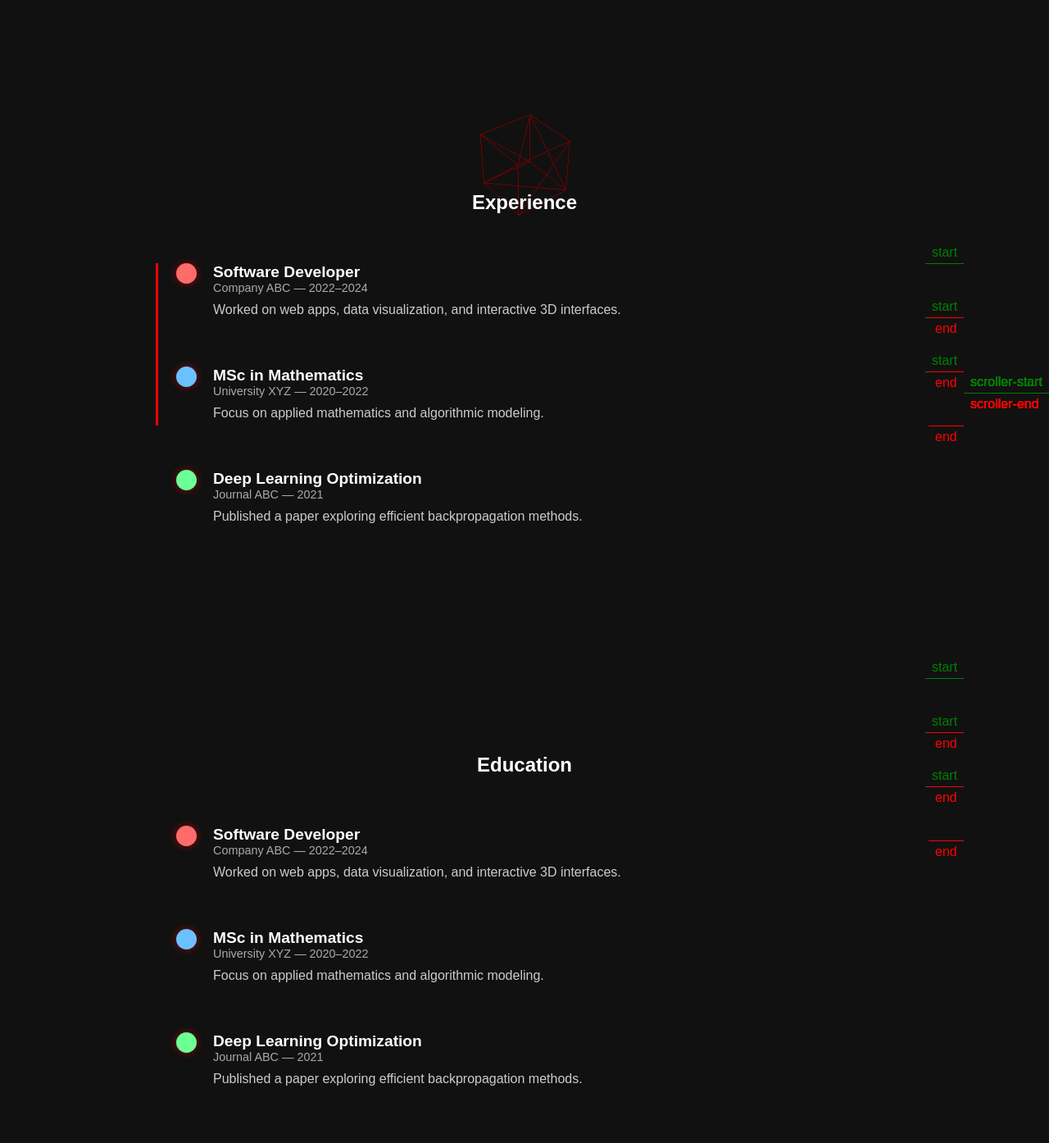
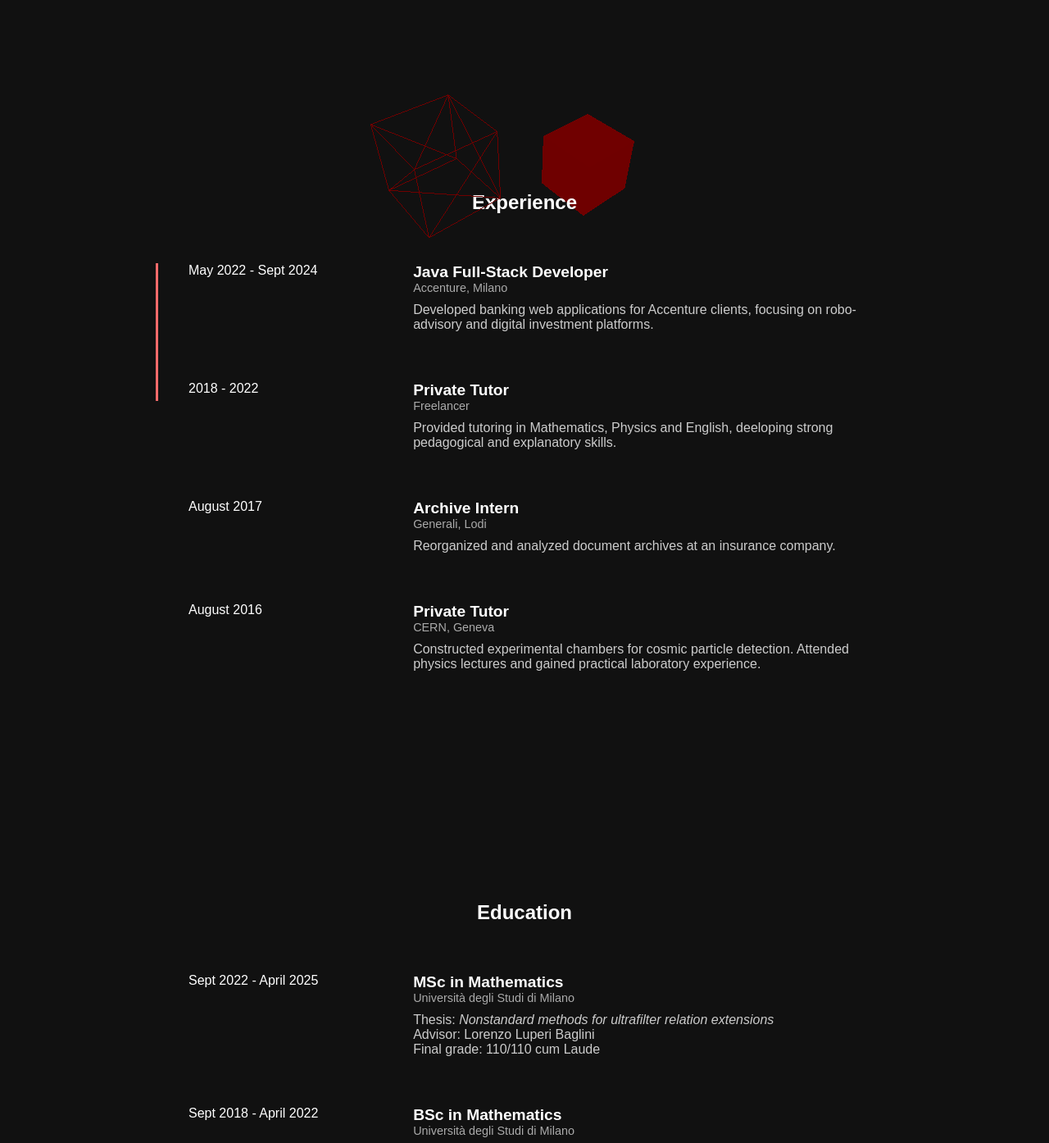
Before and after one commit to leonardo-ga/my-page, a website built with Vite: page src/index.html in a window 1280 px wide. Shown: the part 201-1595 px from the top of the page at 82% size. Built offline with nearby package versions, Linux system fonts and the light colour scheme; animation ran at ten frames a second.

Commit message:
added info - reorganized - added frontground

```diff
--- a/src/index.html
+++ b/src/index.html
@@ -12,73 +12,103 @@
         <p>Mathematician & Developer / [Your Description]</p>
     </header>
 
-    <canvas class="webgl"></canvas>
+    <canvas class="webgl-background"></canvas>
+    <canvas class="webgl-frontground"></canvas>
 
-    <section class="timeline">
+    <section class="timeline" data-type="experience">
         <h2>Experience</h2>
 
         <div class="timeline-container">
             <div class="timeline-progress"></div>
 
-            <div class="timeline-item" data-type="experience">
-                <div class="timeline-icon"></div>
+            <div class="timeline-item">
+                <div class="timeline-icon">May 2022 - Sept 2024</div>
                 <div class="timeline-content">
-                    <h3>Software Developer</h3>
-                    <span>Company ABC — 2022–2024</span>
-                    <p>Worked on web apps, data visualization, and interactive 3D interfaces.</p>
+                    <h3>Java Full-Stack Developer</h3>
+                    <span>Accenture, Milano</span>
+                    <p>Developed banking web applications for Accenture clients, focusing on robo-advisory and digital investment platforms.</p>
                 </div>
             </div>
-
-            <div class="timeline-item" data-type="education">
-                <div class="timeline-icon"></div>
+            <div class="timeline-item">
+                <div class="timeline-icon">2018 - 2022</div>
                 <div class="timeline-content">
-                    <h3>MSc in Mathematics</h3>
-                    <span>University XYZ — 2020–2022</span>
-                    <p>Focus on applied mathematics and algorithmic modeling.</p>
+                    <h3>Private Tutor</h3>
+                    <span>Freelancer</span>
+                    <p>Provided tutoring in Mathematics, Physics and English, deeloping strong pedagogical and explanatory skills.</p>
                 </div>
             </div>
-
-            <div class="timeline-item" data-type="publication">
-                <div class="timeline-icon"></div>
+            <div class="timeline-item">
+                <div class="timeline-icon">August 2017</div>
                 <div class="timeline-content">
-                    <h3>Deep Learning Optimization</h3>
-                    <span>Journal ABC — 2021</span>
-                    <p>Published a paper exploring efficient backpropagation methods.</p>
+                    <h3>Archive Intern</h3>
+                    <span>Generali, Lodi</span>
+                    <p>Reorganized and analyzed document archives at an insurance company.</p>
+                </div>
+            </div>
+            <div class="timeline-item">
+                <div class="timeline-icon">August 2016</div>
+                <div class="timeline-content">
+                    <h3>Private Tutor</h3>
+                    <span>CERN, Geneva</span>
+                    <p>Constructed experimental chambers for cosmic particle detection. Attended physics lectures and gained practical laboratory experience.</p>
                 </div>
             </div>
         </div>
     </section>
 
-    <section class="timeline">
+    <section class="timeline" data-type="education">
         <h2>Education</h2>
 
         <div class="timeline-container">
             <div class="timeline-progress"></div>
 
-            <div class="timeline-item" data-type="experience">
-                <div class="timeline-icon"></div>
+            <div class="timeline-item">
+                <div class="timeline-icon">Sept 2022 - April 2025</div>
                 <div class="timeline-content">
-                    <h3>Software Developer</h3>
-                    <span>Company ABC — 2022–2024</span>
-                    <p>Worked on web apps, data visualization, and interactive 3D interfaces.</p>
+                    <h3>MSc in Mathematics</h3>
+                    <span>Università degli Studi di Milano</span>
+                    <p>Thesis: <i>Nonstandard methods for ultrafilter relation extensions</i></p>
+                    <p>Advisor: Lorenzo Luperi Baglini</p>
+                    <p>Final grade: 110/110 cum Laude</p>
                 </div>
             </div>
-
-            <div class="timeline-item" data-type="education">
-                <div class="timeline-icon"></div>
+            <div class="timeline-item">
+                <div class="timeline-icon">Sept 2018 - April 2022</div>
                 <div class="timeline-content">
-                    <h3>MSc in Mathematics</h3>
-                    <span>University XYZ — 2020–2022</span>
-                    <p>Focus on applied mathematics and algorithmic modeling.</p>
+                    <h3>BSc in Mathematics</h3>
+                    <span>Università degli Studi di Milano</span>
+                    <p>Final grade: 108/110</p>
                 </div>
             </div>
+            <div class="timeline-item">
+                <div class="timeline-icon">Sept 2013 - April 2018</div>
+                <div class="timeline-content">
+                    <h3>Italian Secondary Diploma</h3>
+                    <span>Liceo Scientifico Gandini</span>
+                    <p>Year Abroad: Gainesville High School, USA, 2015 - 2016</p>
+                    <p>Final grade: 100/100</p>
+                </div>
+            </div>
+        </div>
+    </section>
 
-            <div class="timeline-item" data-type="publication">
-                <div class="timeline-icon"></div>
+    <section class="timeline" data-type="publication">
+        <h2>Publications and Research</h2>
+
+        <div class="timeline-container">
+            <div class="timeline-progress"></div>
+
+            <div class="timeline-item">
+                <div class="timeline-icon">2025</div>
                 <div class="timeline-content">
-                    <h3>Deep Learning Optimization</h3>
-                    <span>Journal ABC — 2021</span>
-                    <p>Published a paper exploring efficient backpropagation methods.</p>
+                    <p><i>Nonstandard methods for ultrafilter relation extensions</i>, with L. Luperi Baglini</p>
+                    <p>Preprint, available at <a href="https://arxiv.org/abs/2506.04692">arXiv:2506.04692</a></p>
+                </div>
+            </div>
+            <div class="timeline-item">
+                <div class="timeline-icon">2025</div>
+                <div class="timeline-content">
+                    <p>Participant, AILA Logic Summer School</p>
                 </div>
             </div>
         </div>
@@ -98,7 +128,8 @@
         </ul>
     </section>
 
-    <script type="module" src="./script.js"></script>
-    <script type="module" src="./timeline_script.js"></script>
+    <script type="module" src="./javascript/webgl-background-script.js"></script>
+    <script type="module" src="./javascript/webgl-frontground-script.js"></script>
+    <script type="module" src="./javascript/timeline_script.js"></script>
 </body>
 </html>
--- a/src/timeline_script.js
+++ b/src/javascript/timeline_script.js
@@ -38,7 +38,7 @@ progressLines.forEach((progressLine) => {
         end: "bottom 85%",
         onEnter: () => gsap.to(progressLine, { height: lineHeight, duration: 0.3 }),
         onLeaveBack: () => gsap.to(progressLine, { height: prevHeight, duration: 0.3 }),
-        markers: true
+        //markers: true
       });
     }
   });
--- a/src/script.js
+++ b/src/javascript/webgl-background-script.js
@@ -1,7 +1,7 @@
 import * as THREE from 'three';
 
 // Canvas
-const canvas = document.querySelector('canvas.webgl')
+const canvas = document.querySelector('canvas.webgl-background')
 
 // Sizes
 const sizes = { width: window.innerWidth, height: window.innerHeight };
@@ -13,9 +13,10 @@ const scene = new THREE.Scene();
 const geometry = new THREE.BoxGeometry(1, 1, 1);
 const material = new THREE.MeshStandardMaterial({
     color: 0xff0000,
-    wireframe: true
+    wireframe: false
 });
 const cube = new THREE.Mesh(geometry, material);
+cube.position.x = 1;
 cube.position.z = -5; // start a bit behind the camera
 scene.add(cube);
 
--- /dev/null
+++ b/src/javascript/webgl-frontground-script.js
@@ -0,0 +1,72 @@
+import * as THREE from 'three';
+
+// Canvas
+const canvas = document.querySelector('canvas.webgl-frontground')
+
+// Sizes
+const sizes = { width: window.innerWidth, height: window.innerHeight };
+
+// Scene
+const scene = new THREE.Scene();
+
+// Cube
+const geometry = new THREE.BoxGeometry(1, 1, 1);
+const material = new THREE.MeshStandardMaterial({
+    color: 0xff0000,
+    wireframe: true
+});
+const cube = new THREE.Mesh(geometry, material);
+cube.position.x = -1;
+cube.position.z = -3; // start a bit behind the camera
+scene.add(cube);
+
+// Lights
+const ambientLight = new THREE.AmbientLight(0xffffff, 0.5);
+scene.add(ambientLight);
+const pointLight = new THREE.PointLight(0xffffff, 1);
+pointLight.position.set(5, 5, 5);
+scene.add(pointLight);
+
+// Camera
+const camera = new THREE.PerspectiveCamera(75, sizes.width / sizes.height, 0.1, 100);
+camera.position.z = 2;
+scene.add(camera);
+
+// Renderer
+const renderer = new THREE.WebGLRenderer({ canvas, alpha: true });
+renderer.setSize(sizes.width, sizes.height);
+renderer.setPixelRatio(Math.min(window.devicePixelRatio, 2));
+
+// Track scroll
+let scrollY = 0;
+window.addEventListener('scroll', () => {
+    scrollY = window.scrollY;
+});
+
+// Animate
+function animate() {
+    requestAnimationFrame(animate);
+
+    // Rotate cube
+    cube.rotation.x += 0.01;
+    cube.rotation.y += 0.01;
+
+    // Parallax effect based on scroll
+    camera.position.y = -scrollY * 0.005;  // subtle vertical parallax
+    cube.position.y = scrollY * 0.0005;    // cube moves slightly with scroll
+
+    renderer.render(scene, camera);
+}
+
+animate();
+
+// Resize
+window.addEventListener('resize', () => {
+    sizes.width = window.innerWidth;
+    sizes.height = window.innerHeight;
+
+    camera.aspect = sizes.width / sizes.height;
+    camera.updateProjectionMatrix();
+
+    renderer.setSize(sizes.width, sizes.height);
+});
--- a/src/style.css
+++ b/src/style.css
@@ -5,7 +5,7 @@ body {
     background: #111;
 }
 
-canvas.webgl {
+canvas.webgl-background {
     position: fixed;
     top: 0;
     left: 0;
@@ -14,10 +14,28 @@ canvas.webgl {
     height: 100%;
 }
 
+canvas.webgl-frontground {
+    position: fixed;
+    top: 0;
+    left: 0;
+    z-index: 1; /* infront all content */
+    width: 100%;
+    height: 100%;
+    pointer-events: none;/* to make link underneath clickable! */
+}
+
 header, section {
     padding: 100px 50px;
     max-width: 800px;
     margin: 0 auto;
+}
+
+a {
+    text-decoration: none;
+}
+
+a:hover {
+    font-weight: bold;
 }
 
 
@@ -52,37 +70,40 @@ Timeline style
   transition: height 0.5s ease-out;
 }
 
+.timeline[data-type="experience"] .timeline-container .timeline-progress {
+  background: #ff6b6b;
+}
+.timeline[data-type="education"] .timeline-container .timeline-progress {
+  background: #6bc1ff;
+}
+.timeline[data-type="publication"] .timeline-container .timeline-progress {
+  background: #6bff95;
+}
+
 .timeline-item {
   position: relative;
   margin-bottom: 60px;
   opacity: 0; /* hidden initially */
   transform: translateY(50px);
   transition: all 0.6s ease-out;
+  display: flex;
 }
 
 .timeline-icon {
-  position: absolute;
+  /*position: absolute;*/
   left: -15px;
   top: 0;
-  width: 25px;
+  width: 250px;
+  /*width: 25px;
   height: 25px;
-  border-radius: 50%;
+  border-radius: 5%;
   background: #ff0000;
-  box-shadow: 0 0 10px rgba(255, 0, 0, 0.5);
-}
-
-.timeline-item[data-type="experience"] .timeline-icon {
-  background: #ff6b6b;
-}
-.timeline-item[data-type="education"] .timeline-icon {
-  background: #6bc1ff;
-}
-.timeline-item[data-type="publication"] .timeline-icon {
-  background: #6bff95;
+  box-shadow: 0 0 10px rgba(255, 0, 0, 0.5);*/
 }
 
 .timeline-content {
   padding-left: 30px;
+  width: 600px;
 }
 
 .timeline-content h3 {
```
